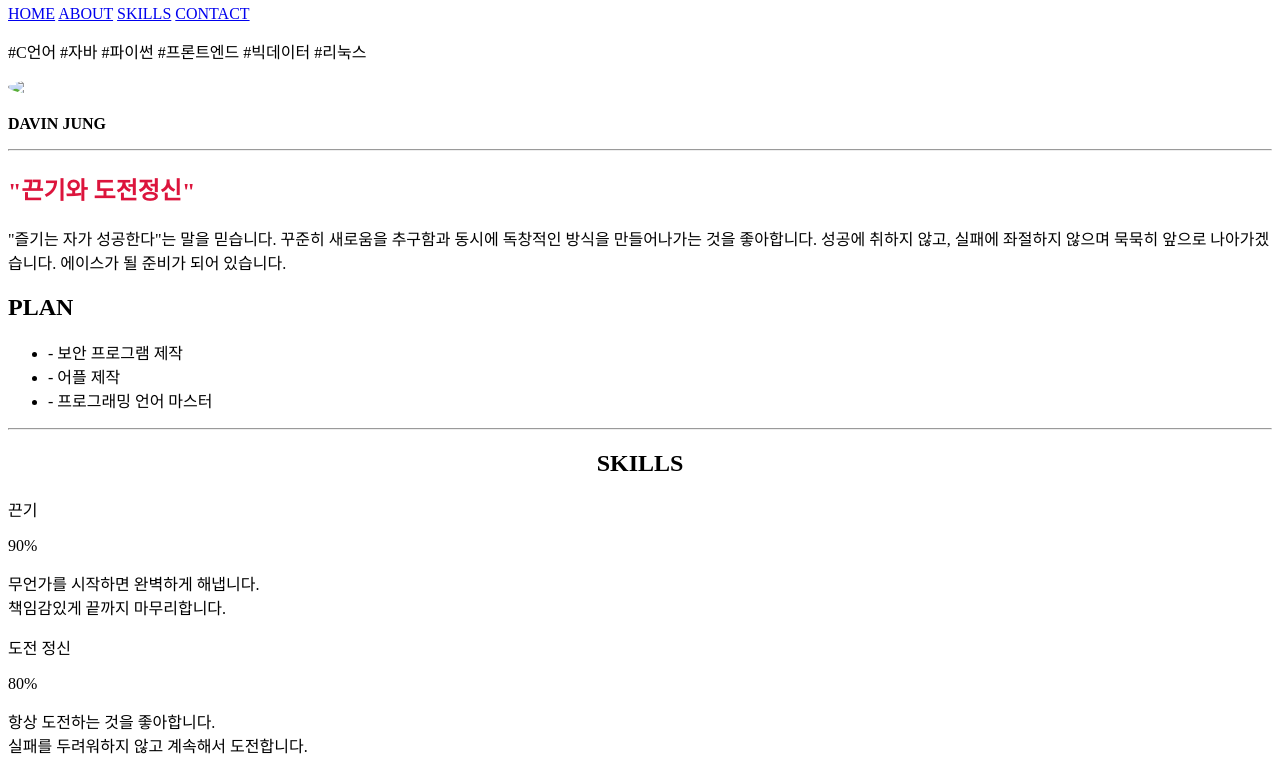
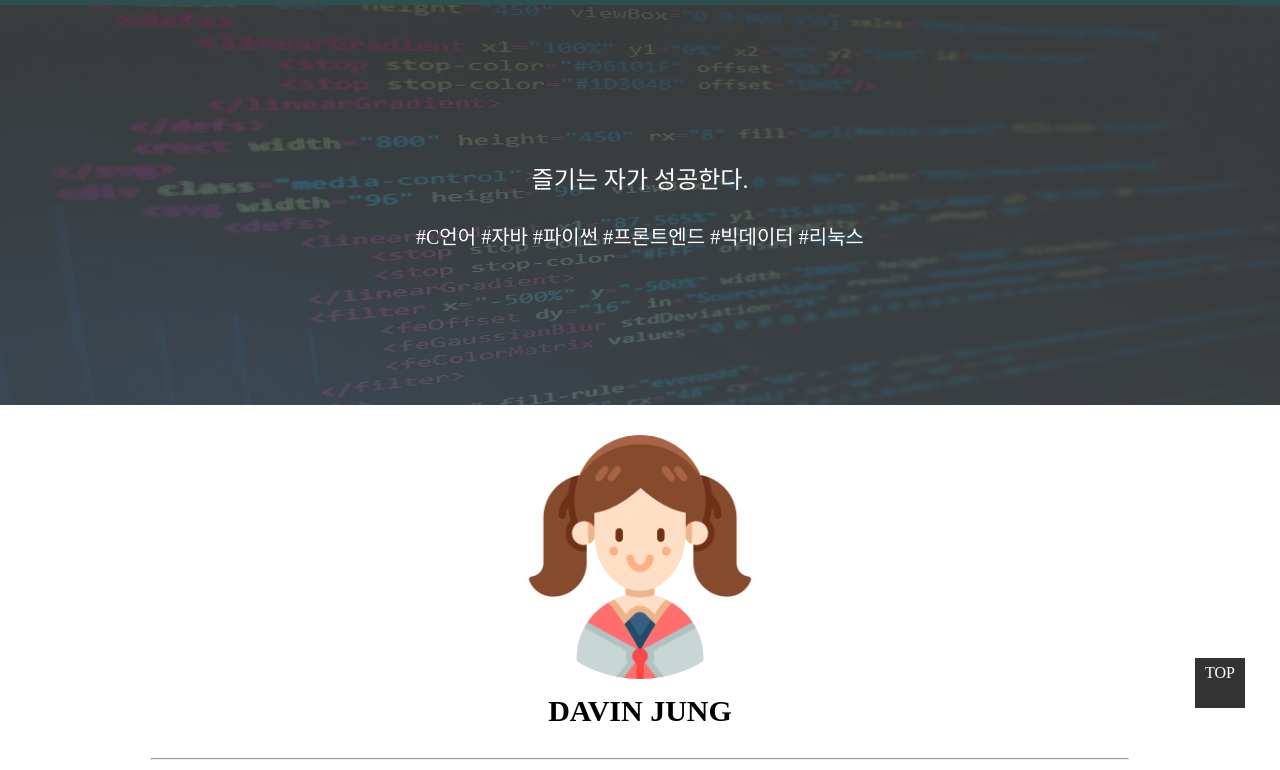
Before and after one commit to ddddabi/PERSONAL-_portfolioSite, a plain HTML site: page index.html in a window 1280 px wide. Shown: the part 62-832 px from the top of the page. Drawn offline with nearby package versions, Linux system fonts and the light colour scheme; a web font is replaced by a local one.

Commit message:
사진 추가

```diff
--- a/index.html
+++ b/index.html
@@ -2,10 +2,11 @@
 <html>
 <head>
     <meta charset="utf-8">
-    <link rel="stylesheet" href="sample_js.css">
+    <link rel="stylesheet" href="style.css">
 		<!-- jquery 연결 : CDN		-->
 		<script src="https://code.jquery.com/jquery-1.12.4.min.js" integrity="sha256-ZosEbRLbNQzLpnKIkEdrPv7lOy9C27hHQ+Xp8a4MxAQ=" crossorigin="anonymous"></script>
-		<script src="sample_js.js"></script>
+		<script src="index.js"></script>
+    </link>
     <title>portfolio</title>
 </head>
 
@@ -28,14 +29,14 @@
         <!-- HOME -->
         <section class="home">
             <div id="introduce">
-            <p class="introduce text"></p>
-            <p class="introduce tag">#C언어 #자바 #파이썬 #프론트엔드 #빅데이터 #리눅스</p>
+                <p class="introduce text"></p>
+                <p class="introduce tag">#C언어 #자바 #파이썬 #프론트엔드 #빅데이터 #리눅스</p>
             </div>
         </section>
 
         <!-- ABOUT -->
         <section class="about">
-            <img src="student.png" style="border-radius: 50%; width: 20%; min-width: 100px;">
+            <img src="image/student.png" style="border-radius: 50%; width: 20%; min-width: 100px;">
             <p><strong id="img-name">DAVIN JUNG</strong></p>
             <hr>
             <div class="about-me">
@@ -117,5 +118,5 @@
 
         </div>
 
-  </body>
+</body>
 </html>
--- a/index.js
+++ b/index.js
@@ -23,7 +23,6 @@ $(document).ready(function(){
 	var idx = 0
 	//문자열을 분리한다.
 	comment = comment.split('')
-	console.log(comment)
 
 	// 배열에 들어있는 문자를 한 글자씩 보여지게 한다.
 	// 시간 간격을 두고, 동작한다.
@@ -43,6 +42,7 @@ $(document).ready(function(){
 	}
 
 	$(window).scroll(function(){
+        // 검사키고 스크롤 내리면 나오는데 검사 안키고 내리면 안나옴..
 		if(!isAboutShow){
 			if($(window).scrollTop() > $('.about-me').offset().top){
 				isAboutShow = true //이렇게 하고나면 다시는 동작하지 않는다!
--- a/style.css
+++ b/style.css
@@ -14,7 +14,7 @@ nav     { margin: auto 10px;}
 a       { margin : auto 5px; color : white; text-decoration: none;}
 
 /* home style */
-.home   { background: darkslategrey url('frontend.jpeg'); background-size: 100% 100%;  background-blend-mode: multiply; opacity: 0.8;  height: 400px; text-align: center; display: table; width : 100%;}
+.home   { background: darkslategrey url('image/frontend.jpeg'); background-size: 100% 100%;  background-blend-mode: multiply; opacity: 0.8;  height: 400px; text-align: center; display: table; width : 100%;}
 #introduce  { vertical-align: middle; display: table-cell; }
 .introduce  { color: white; font-size: 24px; }
 .tag        { font-size: 20px; }
```
Also changed, not shown: image/frontend.jpeg (added), image/student.png (added).
